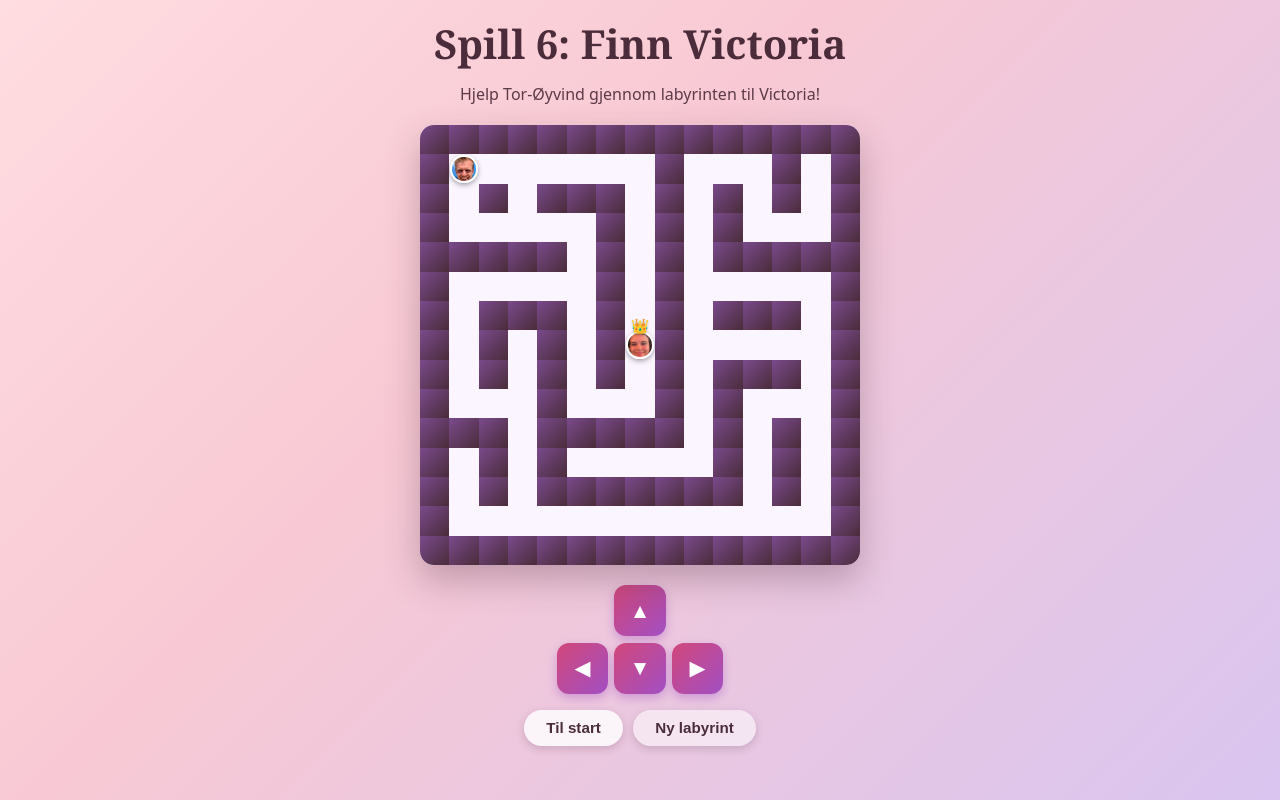
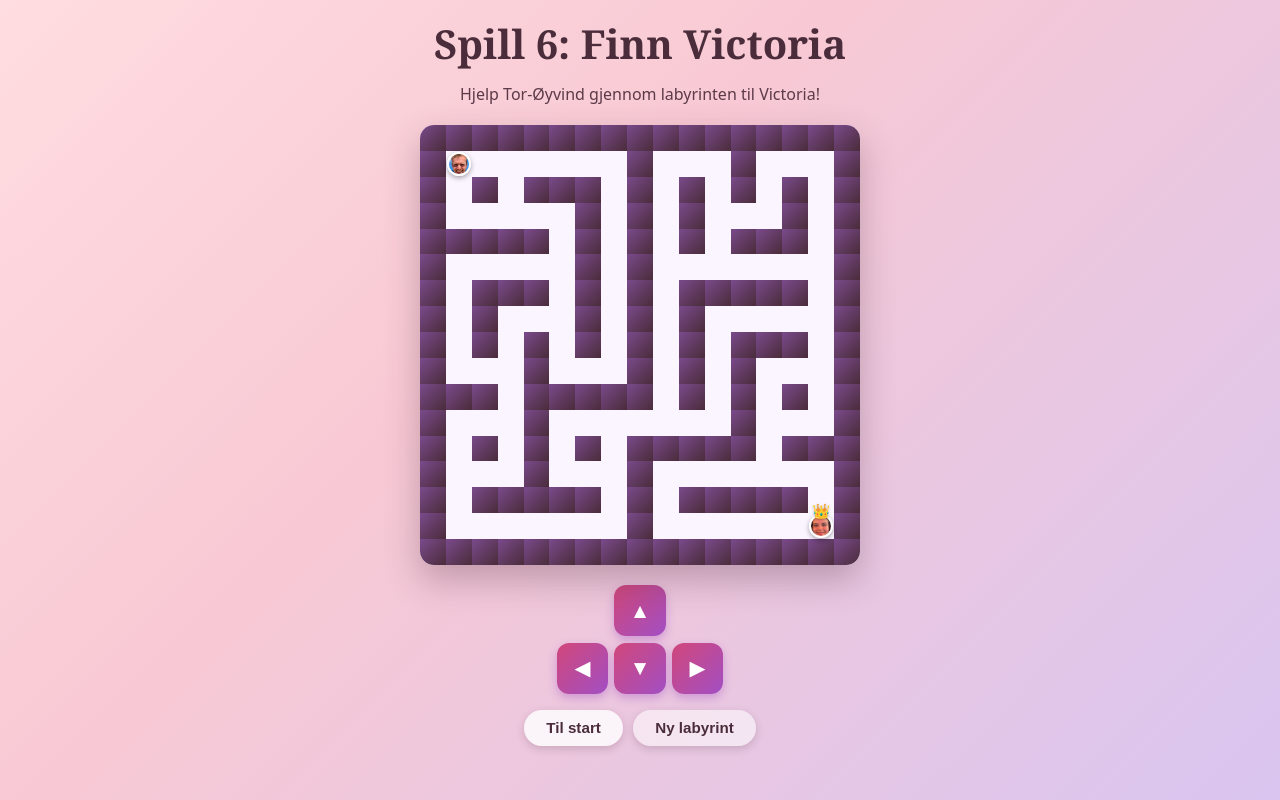
Before and after one commit to henrikaburmann/bryllupsgave, a React (Vite) app: page /spill/6 in a window 1280 px wide. Built offline with nearby package versions, Linux system fonts and the light colour scheme.

Commit message:
Maze change

```diff
--- a/src/pages/MazeGame.tsx
+++ b/src/pages/MazeGame.tsx
@@ -6,10 +6,10 @@ import victoriaImage from '../images/flappyBirdGame/Victoria-flappy.png'
 import './MazeGame.css'
 
 const GAME_ID = 6
-const SIZE = 15 // odd number
+const SIZE = 17 // odd number
 const START = { x: 1, y: 1 }
-const GOAL = { x: (SIZE - 1) / 2, y: (SIZE - 1) / 2 }
-const BRAID_CHANCE = 0.45 // fraction of dead ends opened up for more branching
+const GOAL = { x: SIZE - 2, y: SIZE - 2 }
+const BRAID_CHANCE = 0.8 // fraction of dead ends opened up for more branching
 
 type Cell = 0 | 1 // 0 = path, 1 = wall
 
```
